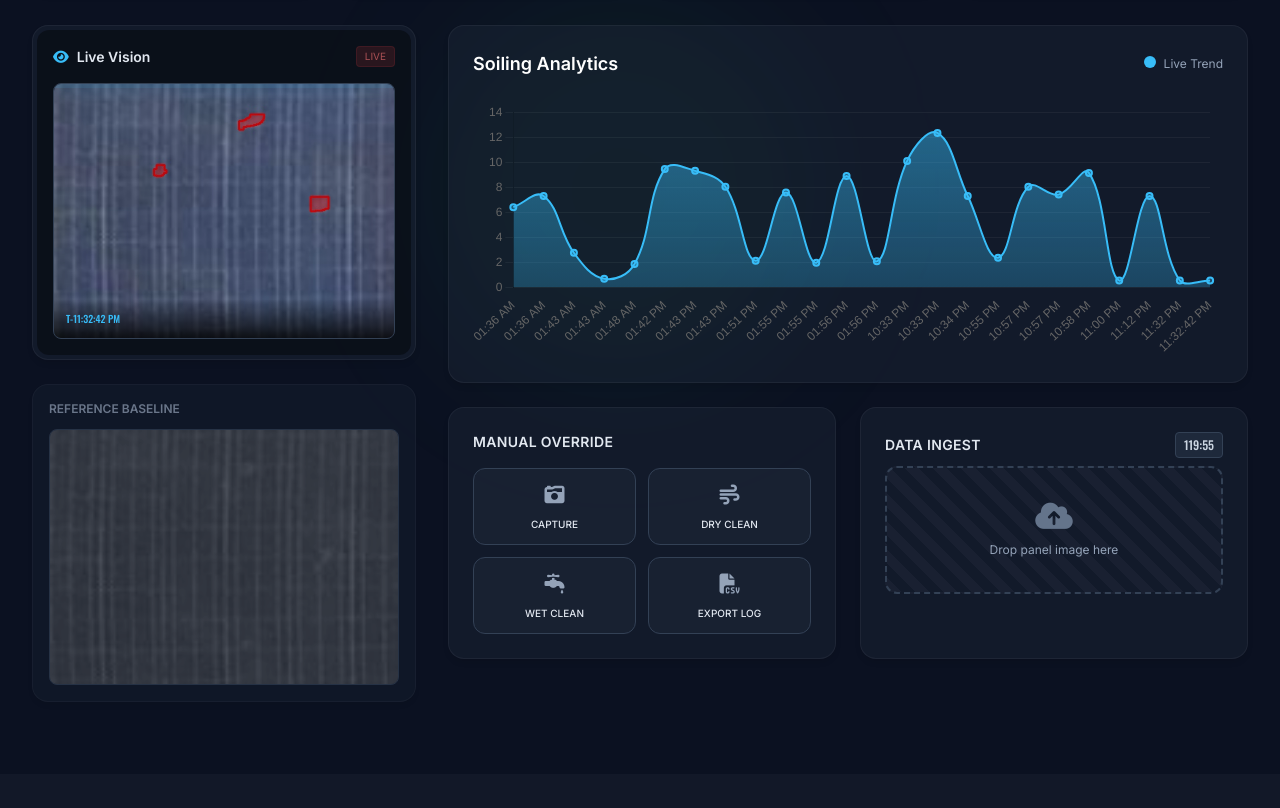
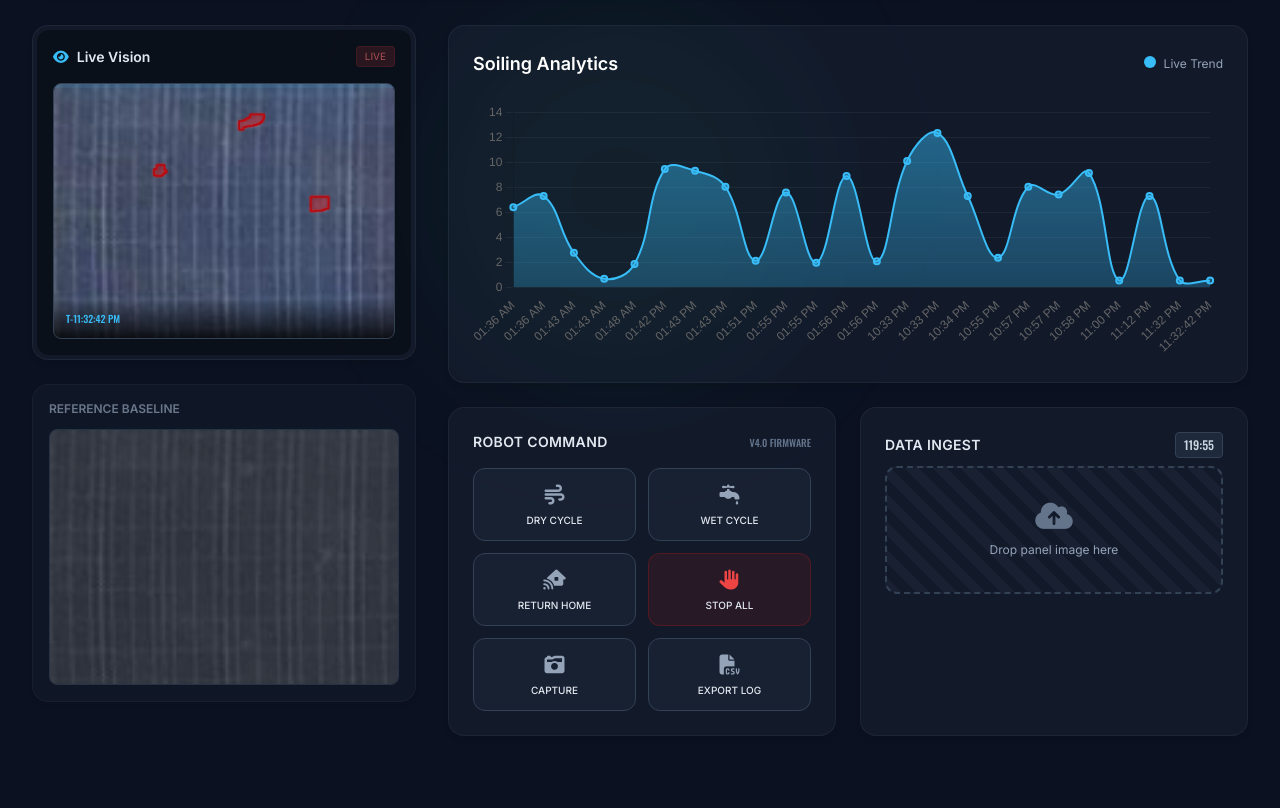
Before and after one commit to Abhijithmjithu/Solar_Cleaning, a Flask app: page / in a window 1280 px wide. Shown: the part 546-1354 px from the top of the page. Before the commit the page ends 1231 px from the top, so only its background shows below. Run offline with Flask 3, Linux system fonts and the light colour scheme; data comes from the database, SQL or seed files in the repository; both versions use the stored data as it was after the commit; some libraries are stand-ins or nearby versions.

Commit message:
hardware1

```diff
--- a/enhanced_soiling_detector.py
+++ b/enhanced_soiling_detector.py
@@ -1,7 +1,7 @@
 #!/usr/bin/env python3
 """
 Solar Panel Soiling Detection & Monitoring System
-Features: YOLOv8 AI, Rain Suppression, Dry/Wet Escalation, Arduino Control
+Integrates: YOLOv8 AI + Robot V4.0 (Flip/Move/Pause/Return)
 """
 
 import os
@@ -58,14 +58,15 @@ app = Flask(__name__)
 app.config['UPLOAD_FOLDER'] = Config.UPLOAD_FOLDER
 
 # --- ARDUINO CONNECTION SETUP ---
-ARDUINO_PORT = 'COM3' # <--- CHANGE THIS TO YOUR PORT (e.g., /dev/ttyUSB0)
+# IMPORTANT: Change this to your actual port (e.g., '/dev/ttyUSB0' or 'COM3')
+ARDUINO_PORT = 'COM3'
 BAUD_RATE = 9600
 arduino = None
 
 try:
     arduino = serial.Serial(ARDUINO_PORT, BAUD_RATE, timeout=1)
     time.sleep(2) # Wait for Arduino to reset
-    logging.info(f"Connected to Arduino on {ARDUINO_PORT}")
+    logging.info(f"Connected to Robot V4.0 on {ARDUINO_PORT}")
 except Exception as e:
     logging.warning(f"Arduino connection failed: {e}")
 
@@ -73,8 +74,10 @@ def send_arduino_command(command_char):
     """Sends a single character command to Arduino via Serial"""
     if arduino and arduino.is_open:
         try:
-            arduino.write(command_char.encode())
-            logging.info(f"HARDWARE SIGNAL SENT: {command_char}")
+            # Send uppercase to match your Arduino code checks
+            cmd = command_char.upper()
+            arduino.write(cmd.encode())
+            logging.info(f"ROBOT SIGNAL SENT: {cmd}")
             return True
         except Exception as e:
             logging.error(f"Failed to send to Arduino: {e}")
@@ -282,7 +285,7 @@ class SoilingDetector:
                     if suppression_count >= 2:
                         # Rain persisted too long -> Force Dry Clean
                         alert_type = "Dry"
-                        send_arduino_command('d') # <--- HARDWARE TRIGGER
+                        send_arduino_command('D') # <--- ROBOT TRIGGER (Flip Brush + Move)
                         new_stage = 1  # Escalation
                         suppression_count = 0
                         debug_msg += "Rain Override -> Dry Clean Initiated"
@@ -294,7 +297,7 @@ class SoilingDetector:
                 else:
                     # Dirty + No Rain -> Dry Clean
                     alert_type = "Dry"
-                    send_arduino_command('d') # <--- HARDWARE TRIGGER
+                    send_arduino_command('D') # <--- ROBOT TRIGGER (Flip Brush + Move)
                     new_stage = 1 # Escalation
                     suppression_count = 0
                     debug_msg += "Dirty -> Dry Clean Initiated"
@@ -308,7 +311,7 @@ class SoilingDetector:
             if is_soiled:
                 # Dry clean failed -> Escalate to Wet Clean
                 alert_type = "Wet"
-                send_arduino_command('w') # <--- HARDWARE TRIGGER
+                send_arduino_command('W') # <--- ROBOT TRIGGER (Flip Wiper + Move)
                 new_stage = 2 # Escalation
                 suppression_count = 0
                 debug_msg += "Dry Failed -> Escalating to Wet Clean"
@@ -434,6 +437,7 @@ def get_data():
                 'ssim_score': row[3],
                 'image_path': row[4],
                 'alert_type': row[5],
+                'alert_sent': row[5] != "None", # Compatibility
                 'weather_data': weather_json
             })
     except Exception as e:
@@ -477,13 +481,23 @@ def export_history():
 # --- MANUAL HARDWARE TRIGGERS ---
 @app.route('/api/manual_dry', methods=['POST'])
 def manual_dry():
-    send_arduino_command('d')
+    send_arduino_command('D')
     return jsonify({"status": "sent", "type": "dry"})
 
 @app.route('/api/manual_wet', methods=['POST'])
 def manual_wet():
-    send_arduino_command('w')
+    send_arduino_command('W')
     return jsonify({"status": "sent", "type": "wet"})
+
+@app.route('/api/manual_return', methods=['POST'])
+def manual_return():
+    send_arduino_command('R')
+    return jsonify({"status": "sent", "type": "return"})
+
+@app.route('/api/manual_stop', methods=['POST'])
+def manual_stop():
+    send_arduino_command('S')
+    return jsonify({"status": "sent", "type": "stop"})
 
 if __name__ == "__main__":
     logging.basicConfig(level=logging.INFO, format='%(asctime)s - %(levelname)s - %(message)s')
--- a/templates/dashboard.html
+++ b/templates/dashboard.html
@@ -246,26 +246,28 @@
 
                 <div class="grid grid-cols-1 md:grid-cols-2 gap-6">
                     <div class="glass-panel rounded-2xl p-6">
-                        <h3 class="font-bold text-slate-200 mb-4 text-sm uppercase tracking-wide">Manual Override</h3>
+                        <div class="flex justify-between items-center mb-4">
+                            <h3 class="font-bold text-slate-200 text-sm uppercase tracking-wide">Robot Command</h3>
+                            <span class="text-[10px] text-slate-500 font-mono">V4.0 FIRMWARE</span>
+                        </div>
                         <div class="grid grid-cols-2 gap-3">
+                            <button onclick="triggerDryClean()" class="flex flex-col items-center justify-center p-3 rounded-xl bg-slate-800/50 hover:bg-neon-orange/10 hover:text-neon-orange hover:border-neon-orange/30 border border-slate-700 transition-all group">
+                                <i class="fa-solid fa-wind text-xl mb-1 text-slate-400 group-hover:text-neon-orange transition-colors"></i><span class="text-[10px] font-medium uppercase">Dry Cycle</span>
+                            </button>
+                            <button onclick="triggerWetClean()" class="flex flex-col items-center justify-center p-3 rounded-xl bg-slate-800/50 hover:bg-neon-blue/10 hover:text-neon-blue hover:border-neon-blue/30 border border-slate-700 transition-all group">
+                                <i class="fa-solid fa-faucet-drip text-xl mb-1 text-slate-400 group-hover:text-neon-blue transition-colors"></i><span class="text-[10px] font-medium uppercase">Wet Cycle</span>
+                            </button>
+                            <button onclick="triggerReturn()" class="flex flex-col items-center justify-center p-3 rounded-xl bg-slate-800/50 hover:bg-white/10 hover:text-white border border-slate-700 transition-all group">
+                                <i class="fa-solid fa-house-signal text-xl mb-1 text-slate-400 group-hover:text-white transition-colors"></i><span class="text-[10px] font-medium uppercase">Return Home</span>
+                            </button>
+                            <button onclick="triggerStop()" class="flex flex-col items-center justify-center p-3 rounded-xl bg-red-900/20 hover:bg-red-600 hover:text-white border border-red-900/50 hover:border-red-500 transition-all group">
+                                <i class="fa-solid fa-hand text-xl mb-1 text-red-500 group-hover:text-white transition-colors"></i><span class="text-[10px] font-medium uppercase">STOP ALL</span>
+                            </button>
                             <button onclick="triggerCapture()" class="flex flex-col items-center justify-center p-3 rounded-xl bg-slate-800/50 hover:bg-white/10 hover:text-white border border-slate-700 transition-all group">
-                                <i class="fa-solid fa-camera-retro text-xl mb-2 text-slate-400 group-hover:text-white transition-colors"></i>
-                                <span class="text-[10px] font-medium uppercase">Capture</span>
+                                <i class="fa-solid fa-camera-retro text-xl mb-1 text-slate-400 group-hover:text-white transition-colors"></i><span class="text-[10px] font-medium uppercase">Capture</span>
                             </button>
-
-                            <button onclick="triggerDryClean()" class="flex flex-col items-center justify-center p-3 rounded-xl bg-slate-800/50 hover:bg-neon-orange/10 hover:text-neon-orange hover:border-neon-orange/30 border border-slate-700 transition-all group">
-                                <i class="fa-solid fa-wind text-xl mb-2 text-slate-400 group-hover:text-neon-orange transition-colors"></i>
-                                <span class="text-[10px] font-medium uppercase">Dry Clean</span>
-                            </button>
-
-                            <button onclick="triggerWetClean()" class="flex flex-col items-center justify-center p-3 rounded-xl bg-slate-800/50 hover:bg-neon-blue/10 hover:text-neon-blue hover:border-neon-blue/30 border border-slate-700 transition-all group">
-                                <i class="fa-solid fa-faucet-drip text-xl mb-2 text-slate-400 group-hover:text-neon-blue transition-colors"></i>
-                                <span class="text-[10px] font-medium uppercase">Wet Clean</span>
-                            </button>
-
                             <button onclick="downloadReport()" class="flex flex-col items-center justify-center p-3 rounded-xl bg-slate-800/50 hover:bg-neon-purple/10 hover:text-neon-purple hover:border-neon-purple/30 border border-slate-700 transition-all group">
-                                <i class="fa-solid fa-file-csv text-xl mb-2 text-slate-400 group-hover:text-neon-purple transition-colors"></i>
-                                <span class="text-[10px] font-medium uppercase">Export Log</span>
+                                <i class="fa-solid fa-file-csv text-xl mb-1 text-slate-400 group-hover:text-neon-purple transition-colors"></i><span class="text-[10px] font-medium uppercase">Export Log</span>
                             </button>
                         </div>
                     </div>
@@ -483,13 +485,23 @@
         }
 
         function triggerDryClean() {
-            showToast('Manual Override', 'Dry Cleaning sequence initiated.', 'info');
+            showToast('Robot Command', 'Dry Cleaning Cycle initiated...', 'info');
             fetch('/api/manual_dry', { method: 'POST' }).catch(err => console.error("Error", err));
         }
 
         function triggerWetClean() {
-            showToast('Manual Override', 'Wet Cleaning sequence initiated.', 'info');
+            showToast('Robot Command', 'Wet Cleaning Cycle initiated...', 'info');
             fetch('/api/manual_wet', { method: 'POST' }).catch(err => console.error("Error", err));
+        }
+
+        function triggerReturn() {
+            showToast('Robot Command', 'Returning to Base Station...', 'info');
+            fetch('/api/manual_return', { method: 'POST' }).catch(err => console.error(err));
+        }
+
+        function triggerStop() {
+            showToast('EMERGENCY', 'STOP SIGNAL SENT', 'error');
+            fetch('/api/manual_stop', { method: 'POST' }).catch(err => console.error(err));
         }
 
         function downloadReport() {
```
Also changed, not shown: soiling_data.db, static/uploads/upload_20251229_233241.jpg (added), static/uploads/upload_20251229_233241_masked.jpg (added).
